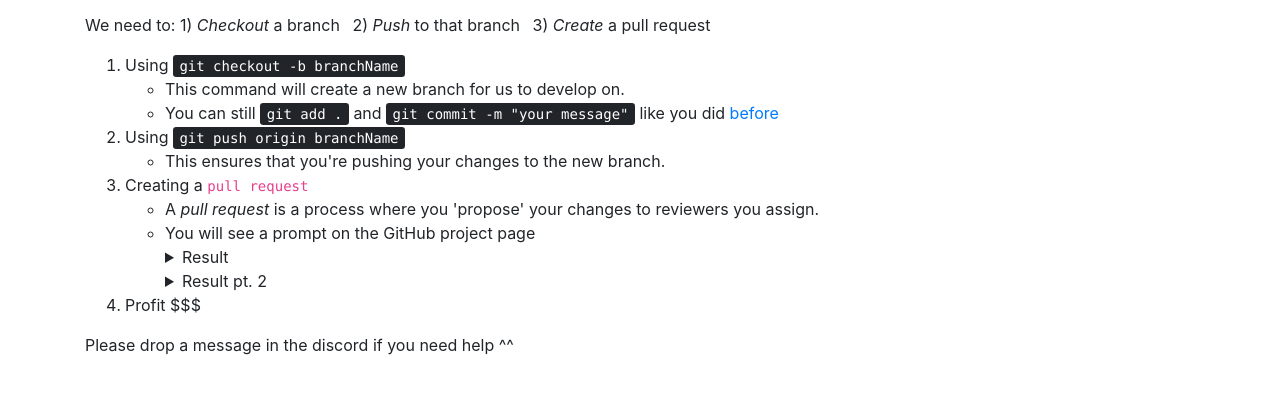
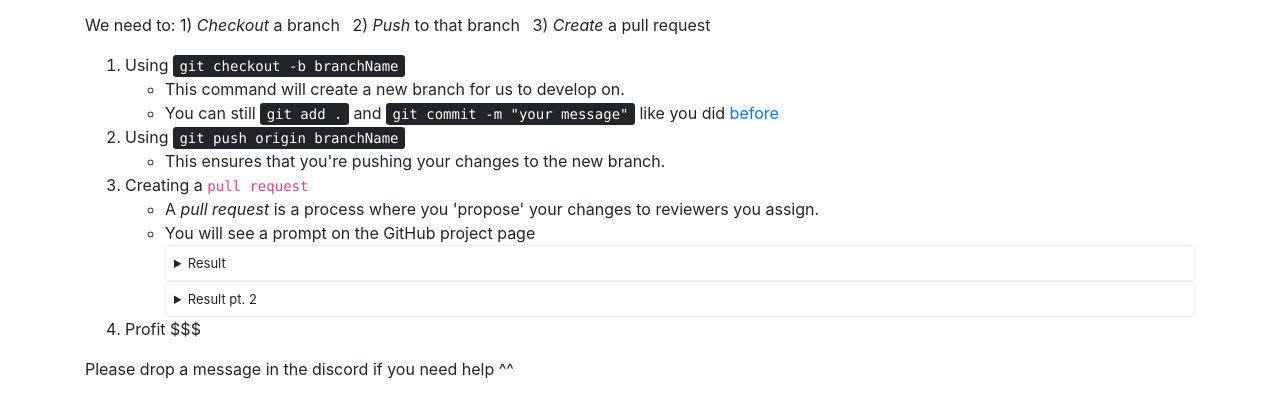
Before and after one commit to It-s-Saturday/ists-githubdemo.github.io, a plain HTML site: page featuredev.html in a window 1280 px wide. Shown: the part 131-548 px from the top of the page. Drawn offline with nearby package versions, Linux system fonts and the light colour scheme.

Commit message:
add css to each

```diff
--- a/featuredev.html
+++ b/featuredev.html
@@ -8,6 +8,7 @@
   <title></title>
   <script src="https://ajax.googleapis.com/ajax/libs/jquery/2.1.4/jquery.min.js"></script>
   <script src="https://maxcdn.bootstrapcdn.com/bootstrap/4.0.0-alpha.2/js/bootstrap.min.js" integrity="sha384-vZ2WRJMwsjRMW/8U7i6PWi6AlO1L79snBrmgiDpgIWJ82z8eA5lenwvxbMV1PAh7" crossorigin="anonymous"></script>
+  <link rel="stylesheet" type="text/css" href="style.css">
   <link rel="stylesheet" href="https://maxcdn.bootstrapcdn.com/bootstrap/4.0.0-alpha.2/css/bootstrap.min.css" integrity="sha384-y3tfxAZXuh4HwSYylfB+J125MxIs6mR5FOHamPBG064zB+AFeWH94NdvaCBm8qnd" crossorigin="anonymous">
 </head>
 
```
Also changed, not shown: gitchanges.html (+2 -0 lines).
